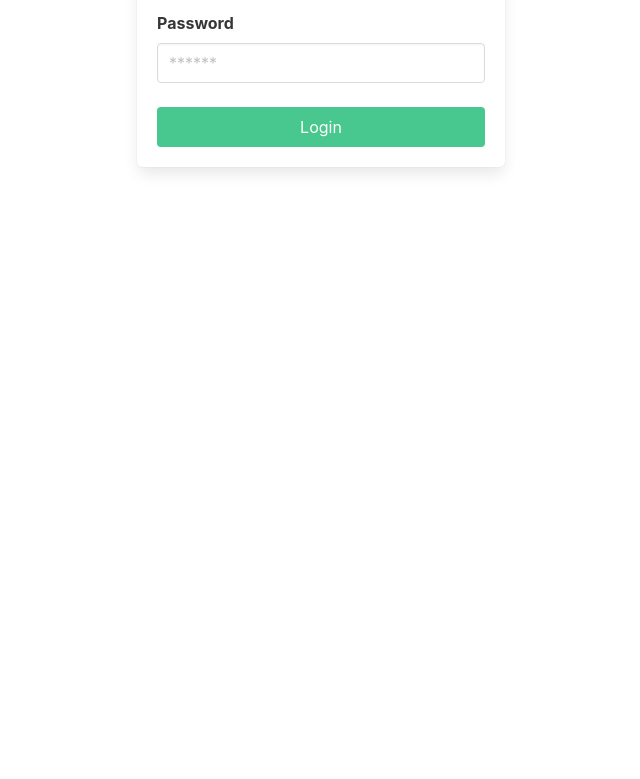
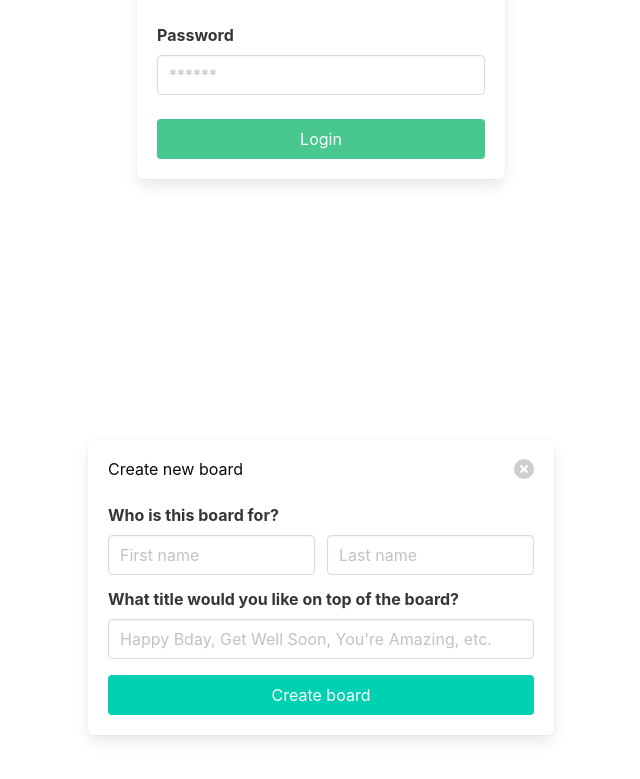
Before and after one commit to Dealvik/React-Client-, a React (Create React App) app: page / in a window 1280 px wide. Shown: the part 409-1188 px from the top of the page, without its empty margins (319-959 px from the left). Before the commit the page ends 800 px from the top, so only its background shows below. Built offline with nearby package versions, Linux system fonts and the light colour scheme.

Commit message:
refactored so that first, last name and title are now the vals created a proper new board menu

```diff
--- a/src/App.css
+++ b/src/App.css
@@ -36,11 +36,11 @@
     margin: 5px;
   }
 
-  .information button {
+  /* .information button {
     width: 320px;
     height: 50px;
     margin-top: 15px;
-  }
+  } */
 
   .information button:hover {
     cursor: pointer;
@@ -67,3 +67,13 @@
     margin: 20px;
 
   }
+
+  .new-board-btn {
+    text-align: center;
+    width: 120px;
+    height: 30px;
+  }
+
+  .hide {
+    display: none;
+  }
--- a/src/App.js
+++ b/src/App.js
@@ -8,25 +8,34 @@ import Navbar from "./components/Navbar";
 import Register from "./components/Register";
 
 function App() {
-  const [name, setName] = useState("");
-  const [age, setAge] = useState(0);
-  const [country, setCountry] = useState("");
-  const [position, setPosition] = useState("");
-  const [wage, setWage] = useState(0);
+  const [firstName, setFirstName] = useState("");
+  const [lastName, setLastName] = useState("");
+  const [title, setTitle] = useState("");
 
-  const [newWage, setNewWage] = useState(0);
+  const [isActive, setActive] = useState(false);
 
   const [boardList, setboardList] = useState([]);
 
   const [sorted, setSorted] = useState(false);
 
+  const toggleClass = () => {
+    setActive(!isActive);
+  };
+
   const addBoard = () => {
+    if (firstName === "") {
+      alert("Name required");
+      return 0;
+    }
+    else if (title === "") {
+      alert("Title required");
+      return 0;
+    }
+
     Axios.post("http://localhost:5000/create", {
-      name: name,
-      age: age,
-      country: country,
-      position: position,
-      wage: wage,
+      firstName: firstName,
+      lastName: lastName,
+      title: title,
     }).then(() => {
       getBoards();
     });
@@ -48,26 +57,26 @@ function App() {
     });
   };
 
-  const updateBoardWage = (id) => {
-    Axios.put("http://localhost:5000/update", { wage: newWage, id: id }).then(
-      () => {
-        setboardList(
-          boardList.map((val) => {
-            return val.id === id
-              ? {
-                  id: val.id,
-                  name: val.name,
-                  country: val.country,
-                  age: val.age,
-                  position: val.position,
-                  wage: newWage,
-                }
-              : val;
-          })
-        );
-      }
-    );
-  };
+  // const updateBoardWage = (id) => {
+  //   Axios.put("http://localhost:5000/update", { wage: newWage, id: id }).then(
+  //     () => {
+  //       setboardList(
+  //         boardList.map((val) => {
+  //           return val.id === id
+  //             ? {
+  //                 id: val.id,
+  //                 name: val.name,
+  //                 country: val.country,
+  //                 age: val.age,
+  //                 position: val.position,
+  //                 wage: newWage,
+  //               }
+  //             : val;
+  //         })
+  //       );
+  //     }
+  //   );
+  // };
 
   const deleteBoard = (id) => {
     Axios.delete(`http://localhost:5000/delete/${id}`).then((response) => {
@@ -80,8 +89,8 @@ function App() {
   };
 
   const formateDate = (date) => {
-    return date.split('T')[0];
-  }
+    return date.split("T")[0];
+  };
 
   return (
     <div>
@@ -98,16 +107,123 @@ function App() {
           </Route>
           <Route path="/dashboard">
             <Navbar signedIn={true} />
-            <Dashboard />
+            <Dashboard isActive={isActive} toggleClass={toggleClass} />
           </Route>
         </Switch>
       </BrowserRouter>
 
+      <div className={isActive ? "hero-body hide" : "hero-body"}>
+        <div className="container">
+          <div className="columns is-centered">
+            <div className="column is-5-desktop">
+              <form onSubmit={null} className="box">
+                <article className="message is-white">
+                  <div className="message-header" style={{ padding: "0" }}>
+                    <h2>Create new board</h2>
+                    <button
+                      className="delete"
+                      onClick={(e) => {
+                        e.preventDefault();
+
+                        toggleClass();
+                      }}
+                    ></button>
+                  </div>
+                </article>
+                <p className="has-text-centered">{null}</p>
+                <div className="field is-hotizontal mt-5">
+                  <label className="label">Who is this board for?</label>
+                  <div className="field is-horizontal">
+                    <div className="field-body">
+                      <div className="field">
+                        <p className="control is-expanded left">
+                          <input
+                            className="input"
+                            type="text"
+                            placeholder="First name"
+                            onChange={(event) => {
+                              setFirstName(event.target.value);
+                            }}
+                            required
+                          />
+                        </p>
+                      </div>
+                      <div className="field">
+                        <p className="control is-expanded right">
+                          <input
+                            className="input"
+                            type="text"
+                            placeholder="Last name"
+                            onChange={(event) => {
+                              setLastName(event.target.value);
+                            }}
+                            required
+                          />
+                        </p>
+                      </div>
+                    </div>
+                  </div>
+
+                  {/* title section */}
+                  <label className="label">
+                    What title would you like on top of the board?
+                  </label>
+                  <div className="field-body">
+                    <div className="field">
+                      <p className="control is-expanded left">
+                        <input
+                          className="input"
+                          type="text"
+                          placeholder="Happy Bday, Get Well Soon, You're Amazing, etc."
+                          onChange={(event) => {
+                            setTitle(event.target.value);
+                          }}
+                          required
+                        />
+                      </p>
+                    </div>
+                  </div>
+
+                  {/* next button */}
+                  <div className="field mt-4">
+                    <div className="field-body">
+                      <div className="field">
+                        <div className="control is-expanded">
+                          <button
+                            className="button is-fullwidth is-primary"
+                            onClick={(e) => {
+                              e.preventDefault();
+                              addBoard();
+                            }}
+                          >
+                            Create board
+                          </button>
+                        </div>
+                      </div>
+                    </div>
+                  </div>
+                </div>
+              </form>
+            </div>
+          </div>
+        </div>
+      </div>
+
       {/* check if we are logged in  */}
-      {window.location.href === "http://localhost:3000/dashboard" === true ? (
+      {(window.location.href === "http://localhost:3000/dashboard") === true ? (
         <div className="App">
           <div className="information">
-            <label>Name:</label>
+            <button
+              className="new-board-btn"
+              onClick={(e) => {
+                e.preventDefault();
+                if (isActive) toggleClass();
+              }}
+            >
+              New Board
+            </button>
+
+            {/* <label>Name:</label>
             <input
               type="text"
               onChange={(event) => {
@@ -143,12 +259,11 @@ function App() {
                 // @ts-ignore
                 setWage(event.target.value);
               }}
-            />
-            <button onClick={addBoard}>Add Boards</button>
+            /> */}
           </div>
           <hr />
           <div className="boards">
-            <button onClick={getBoards}>Show Boards</button>
+            {/* <button onClick={getBoards}>Show Boards</button>
 
             <button
               className="toggle-button"
@@ -157,21 +272,23 @@ function App() {
               }}
             >
               {sorted ? "Ascending Order ▲" : "Descending Order ▼"}
-            </button>
+            </button> */}
 
             {boardList.map((val, key) => {
               return (
                 <div className="board">
                   <div>
-                    <h3>Name: {val.name}</h3>
-                    <h3>Age: {val.age}</h3>
-                    <h3>Country: {val.country}</h3>
-                    <h3>Position: {val.position}</h3>
-                    <h3>Wage: {val.wage}</h3>
-                    <h3>{val.createdByName ? `Created By: ${val.createdByName}` : null}</h3>
+                    <h3>First name: {val.firstName}</h3>
+                    <h3>Last name: {val.lastName}</h3>
+                    <h3>Board title: {val.title}</h3>
+                    <h3>
+                      {val.createdByName
+                        ? `Created By: ${val.createdByName}`
+                        : null}
+                    </h3>
                     <h3>Created: {formateDate(val.createdOn)}</h3>
                   </div>
-                  <div>
+                  {/* <div>
                     <input
                       type="text"
                       placeholder="20000..."
@@ -185,7 +302,7 @@ function App() {
                     </button>
 
                     <button onClick={() => deleteBoard(val.id)}>Delete</button>
-                  </div>
+                  </div> */}
                 </div>
               );
             })}
--- a/src/components/Login.js
+++ b/src/components/Login.js
@@ -33,6 +33,7 @@ const Login = () => {
           <div className="columns is-centered">
             <div className="column is-4-desktop">
               <form onSubmit={Auth} className="box">
+                Log in
                 <p className="has-text-centered">{msg}</p>
                 <div className="field mt-5">
                   <label className="label">Email or Username</label>
--- a/src/components/Navbar.js
+++ b/src/components/Navbar.js
@@ -23,14 +23,14 @@ const Navbar = (props) => {
     >
       <div className="container">
         <div className="navbar-brand">
-          <a className="navbar-item" href="/">
+          {/* <a className="navbar-item" href="/">
             <img
               src="https://cdn.discordapp.com/attachments/542014173719035904/917807875940827156/poker_dude.png"
               width="28"
               height="28"
               alt="logo"
             />
-          </a>
+          </a> */}
 
           <a
             href="/"
@@ -48,7 +48,7 @@ const Navbar = (props) => {
 
         <div id="navbarBasicExample" className="navbar-menu">
           <div className="navbar-start">
-            <a href="/" className="navbar-item">
+            <a href="/dashboard" className="navbar-item">
               Home
             </a>
           </div>
--- /dev/null
+++ b/src/components/NewBoard.js
@@ -0,0 +1,15 @@
+const NewBoard = (isActive, toggleClass) => {
+  return (
+    <button
+      className="button is-primary is-pulled-right new-board-btn"
+      onClick={(e) => {
+        e.preventDefault();
+        if (isActive) toggleClass();
+      }}
+    >
+      New Board
+    </button>
+  );
+};
+
+export default NewBoard;
--- a/src/components/Register.js
+++ b/src/components/Register.js
@@ -37,6 +37,7 @@ const Register = () => {
                     <div className="columns is-centered">
                         <div className="column is-4-desktop">
                             <form onSubmit={Register} className="box">
+                                Register
                                 <p className="has-text-centered">{msg}</p>
                                 <div className="field mt-5">
                                     <label className="label">Name</label>
```
Also changed, not shown: src/components/Dashboard.js (+36 -24 lines).
